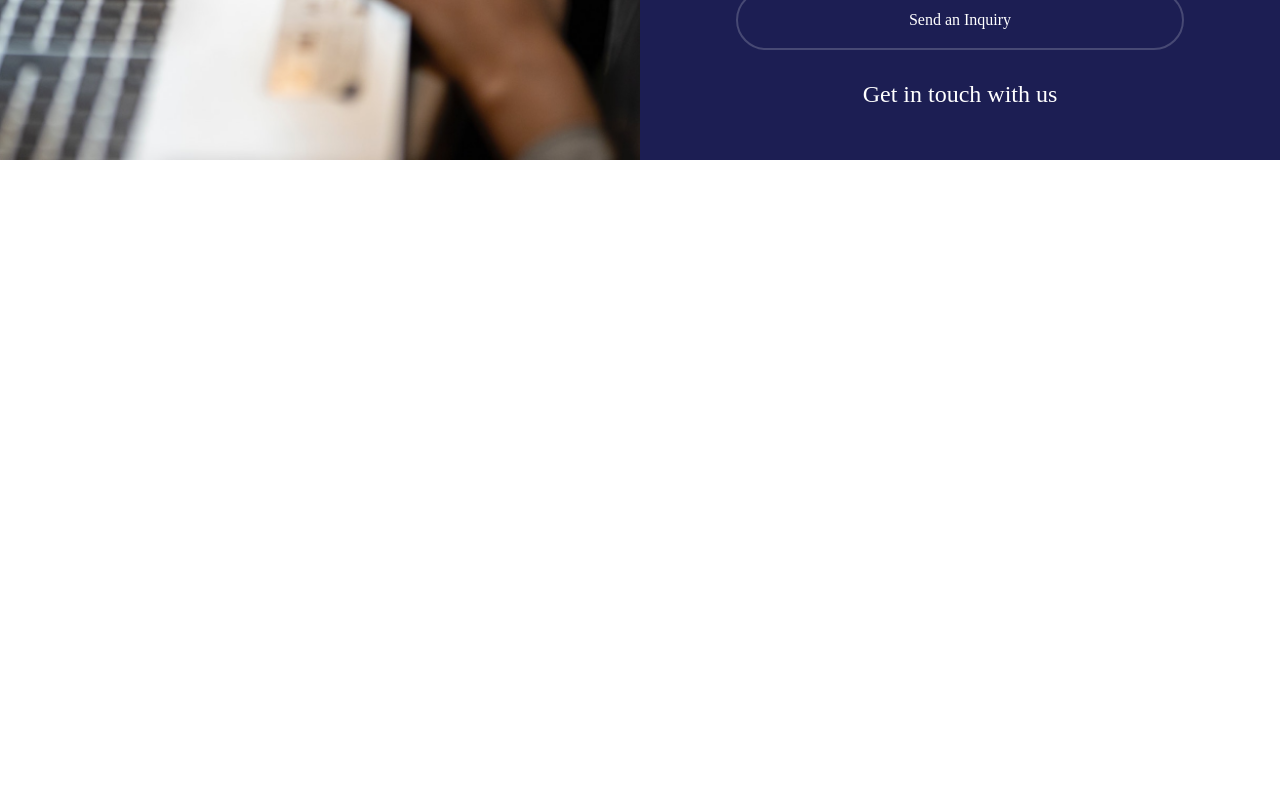
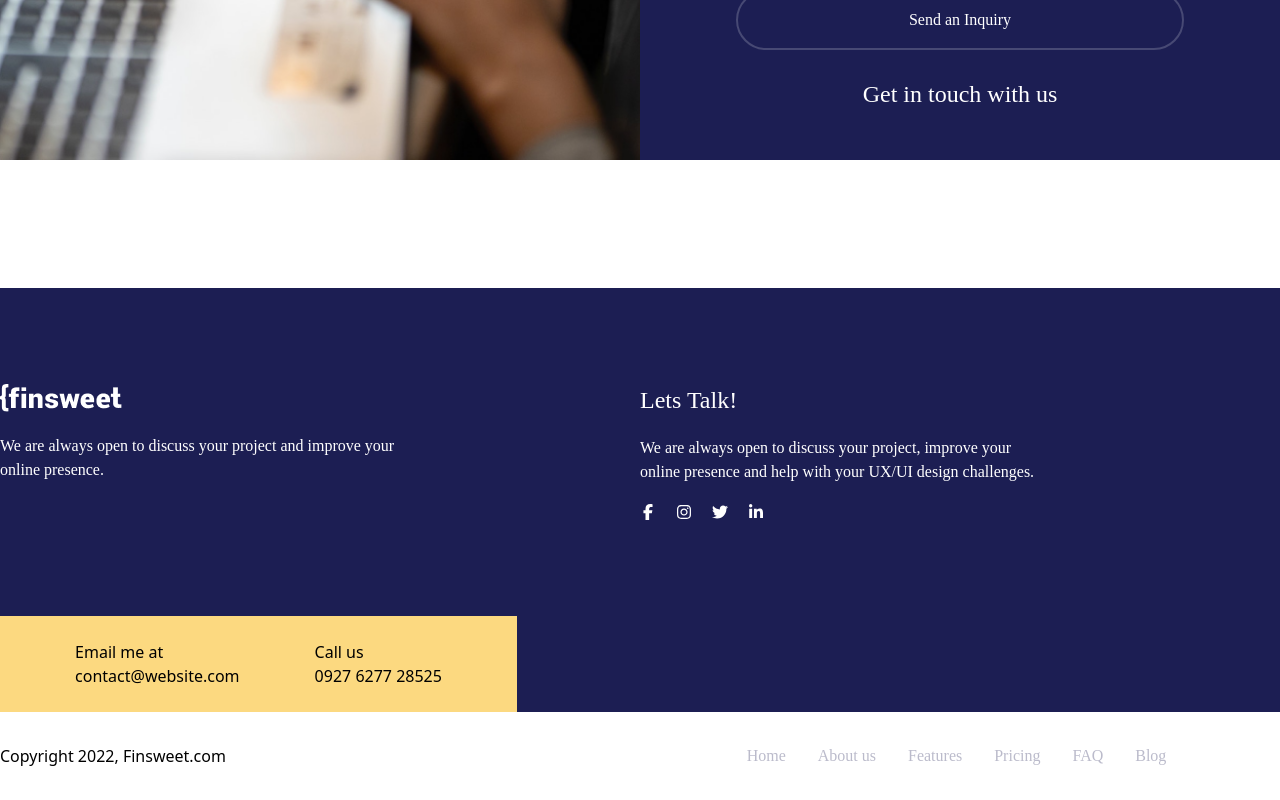
Before and after one commit to sajibkhandev/finsweet_2405, a React (Vite) app: page / in a window 1280 px wide. Shown: the part 4237-5037 px from the top of the page. Before the commit the page ends 4525 px from the top, so only its background shows below. Built offline with nearby package versions, Linux system fonts and the light colour scheme.

Commit message:
project done

```diff
--- a/src/App.jsx
+++ b/src/App.jsx
@@ -8,6 +8,7 @@
 import Project from './Layouts/Project'
 import FaqSection from './Layouts/FaqSection'
 import Contact from './Layouts/Contact'
+import Foter from './Layouts/Foter'
 
 
 const App = () => {
@@ -20,6 +21,7 @@
     <Project/>
     <FaqSection/>
     <Contact/>
+    <Foter/>
 
 
     </>
--- /dev/null
+++ b/src/Layouts/Foter.jsx
@@ -0,0 +1,63 @@
+
+import React from 'react'
+import Container from '../components/Container'
+import Flex from '../components/Flex'
+import Image from '../components/Image'
+import Logo from '../assets/logo.png'
+import { FaFacebookF, FaInstagram, FaLinkedinIn, FaTwitter } from 'react-icons/fa6'
+import List from '../components/List'
+
+const Foter = () => {
+  return (
+   <>
+    <section className='bg-[#1C1E53]'>
+        <Container>
+            <Flex>
+                <div className='w-1/2 py-[96px]'>
+                <Image src={Logo}/>
+                <p className='text-base text-white font-pop font-normal w-[399px] pt-[22px]'>We are always open to discuss your project and improve your online presence.</p>
+                </div>
+                <div className='w-1/2 py-[96px] flex flex-col gap-y-5'>
+                <h2 className='text-2xl text-white font-pop font-medium'>Lets Talk!</h2>
+                <p className='text-base text-white font-pop font-normal w-[399px]'>We are always open to discuss your project, improve your online presence and help with your UX/UI design challenges.</p>
+                <ul className='flex  gap-x-5 text-white'>
+                    <li><FaFacebookF /></li>
+                    <li><FaInstagram /></li>
+                    <li><FaTwitter /></li>
+                    <li><FaLinkedinIn /></li>
+                </ul>
+                </div>
+
+            </Flex>
+
+            <div className='w-[517px] h-[96px] bg-[#FCD980]'>
+                <Flex className='justify-evenly items-center h-full'>
+                <div>
+                    <h4>Email me at</h4>
+                    <p>contact@website.com</p>
+                </div>
+                <div>
+                    <h4>Call us</h4>
+                    <p>0927 6277 28525</p>
+                </div>
+                </Flex>
+            </div>
+        </Container>
+    </section>
+    <section className='py-8'>
+        <Container>
+            <Flex>
+                <div className='w-7/12'>
+                <p className='text-base text-black'>Copyright 2022, Finsweet.com</p></div>
+                <div className='w-5/12'>
+                <List/>
+
+                </div>
+            </Flex>
+        </Container>
+    </section>
+   </>
+  )
+}
+
+export default Foter
```
